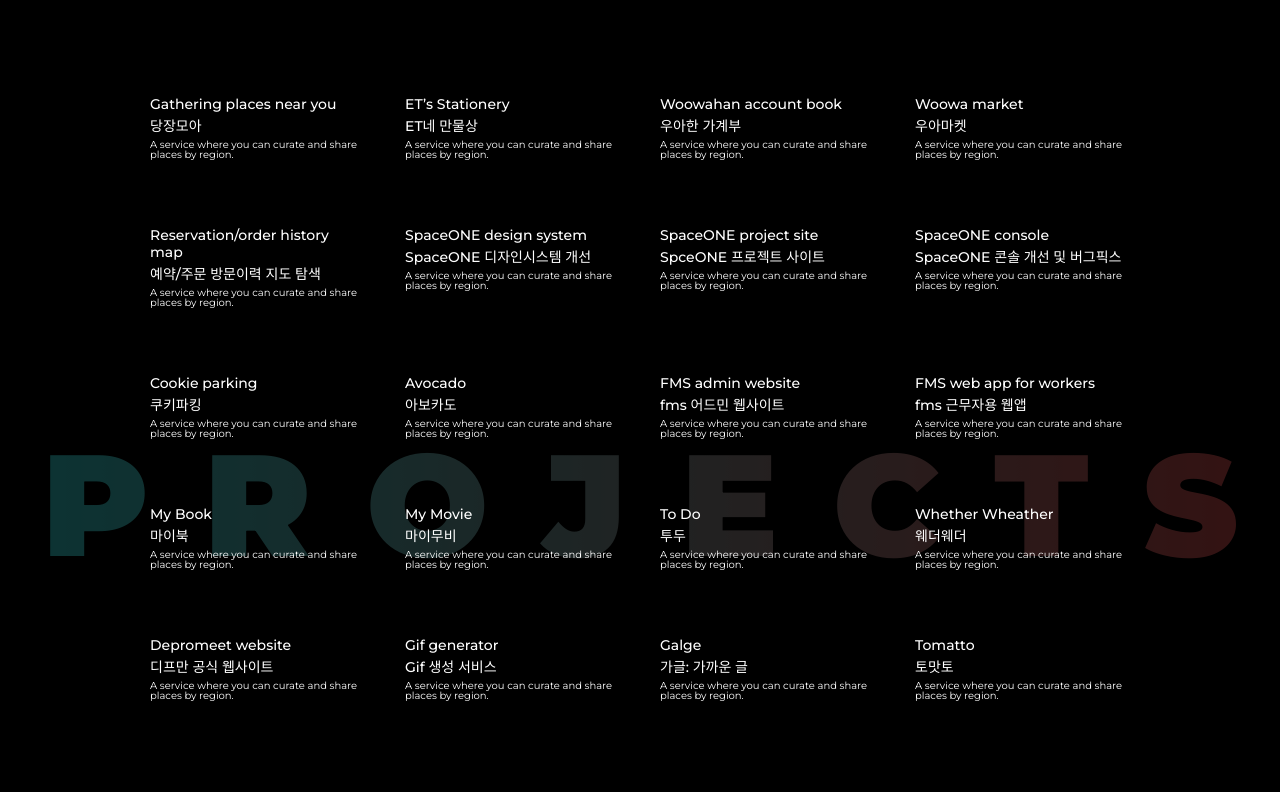
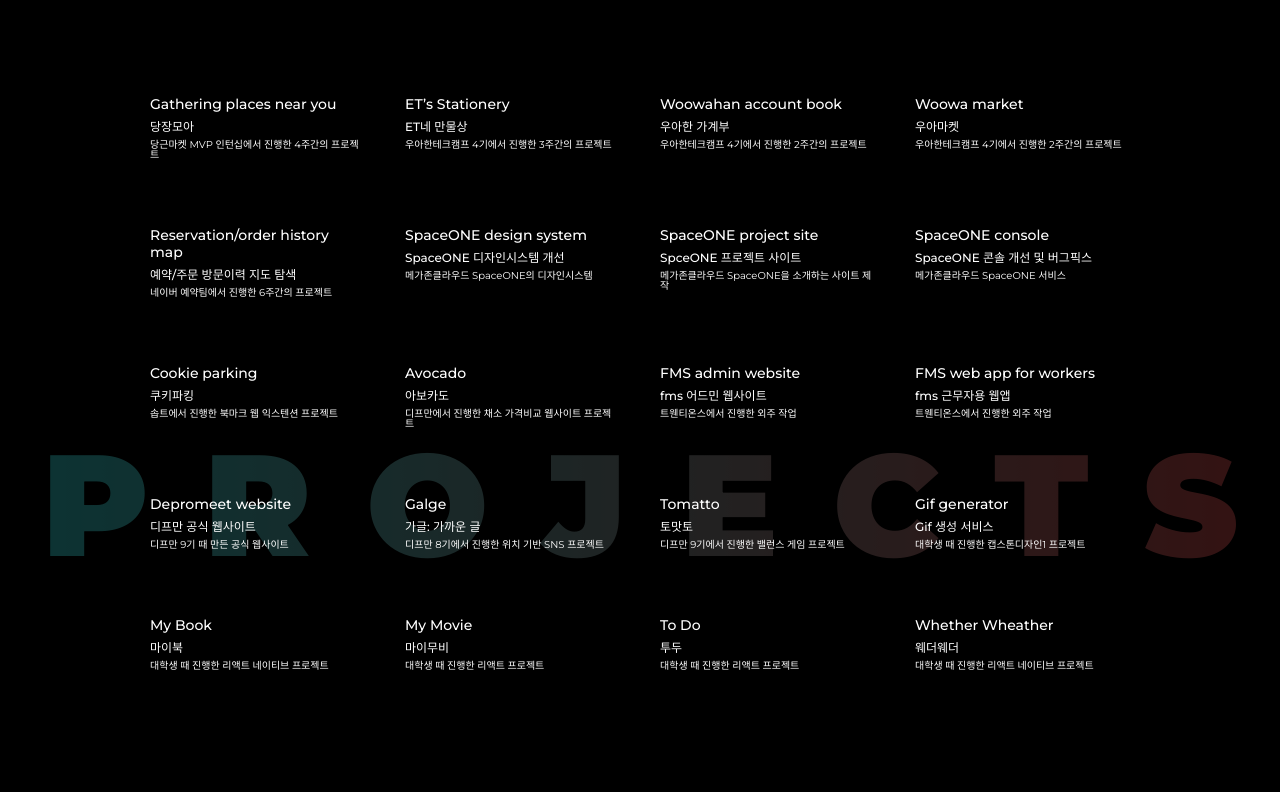
Before and after one commit to danmin20/danmin, a Next.js app: page / in a window 1280 px wide. Shown: the part 4848-5640 px from the top of the page. Built offline with nearby package versions, Linux system fonts and the light colour scheme.

Commit message:
프로젝트 데이터 수정

```diff
--- a/components/Project/index.tsx
+++ b/components/Project/index.tsx
@@ -7,122 +7,122 @@
   {
     id: "Gathering places near you",
     kr: "당장모아",
-    content: "A service where you can curate and share places by region.",
+    content: "당근마켓 MVP 인턴십에서 진행한 4주간의 프로젝트",
     link: "https://github.com/karrotmvp/mymap",
   },
   {
     id: "ET’s Stationery",
     kr: "ET네 만물상",
-    content: "A service where you can curate and share places by region.",
+    content: "우아한테크캠프 4기에서 진행한 3주간의 프로젝트",
     link: "https://github.com/woowa-techcamp-2021/store-7",
   },
   {
     id: "Woowahan account book",
     kr: "우아한 가계부",
-    content: "A service where you can curate and share places by region.",
+    content: "우아한테크캠프 4기에서 진행한 2주간의 프로젝트",
     link: "https://github.com/woowa-techcamp-2021/cashbook-14",
   },
   {
     id: "Woowa market",
     kr: "우아마켓",
-    content: "A service where you can curate and share places by region.",
+    content: "우아한테크캠프 4기에서 진행한 2주간의 프로젝트",
     link: "https://github.com/woowa-techcamp-2021/deal-12",
   },
   {
     id: "Reservation/order history map",
     kr: "예약/주문 방문이력 지도 탐색",
-    content: "A service where you can curate and share places by region.",
+    content: "네이버 예약팀에서 진행한 6주간의 프로젝트",
     link: "https://www.notion.so/danmin20/NAVER-Glace-PPT-8b11aee3987e4742be61ce92a1769385",
   },
   {
     id: "SpaceONE design system",
     kr: "SpaceONE 디자인시스템 개선",
-    content: "A service where you can curate and share places by region.",
+    content: "메가존클라우드 SpaceONE의 디자인시스템",
     link: "https://github.com/spaceone-dev/spaceone-design-system",
   },
   {
     id: "SpaceONE project site",
     kr: "SpceONE 프로젝트 사이트",
-    content: "A service where you can curate and share places by region.",
+    content: "메가존클라우드 SpaceONE을 소개하는 사이트 제작",
     link: "https://github.com/spaceone-dev/project-site",
   },
   {
     id: "SpaceONE console",
     kr: "SpaceONE 콘솔 개선 및 버그픽스",
-    content: "A service where you can curate and share places by region.",
+    content: "메가존클라우드 SpaceONE 서비스",
     link: "https://github.com/spaceone-dev/console",
   },
   {
     id: "Cookie parking",
     kr: "쿠키파킹",
-    content: "A service where you can curate and share places by region.",
+    content: "솝트에서 진행한 북마크 웹 익스텐션 프로젝트",
     link: "https://www.cookieparking.com/landing",
   },
   {
     id: "Avocado",
     kr: "아보카도",
-    content: "A service where you can curate and share places by region.",
+    content: "디프만에서 진행한 채소 가격비교 웹사이트 프로젝트",
     link: "https://github.com/depromeet/8th-final-front-6team",
   },
   {
     id: "FMS admin website",
     kr: "fms 어드민 웹사이트",
-    content: "A service where you can curate and share places by region.",
+    content: "트웬티온스에서 진행한 외주 작업",
     // link: "",
   },
   {
     id: "FMS web app for workers ",
     kr: "fms 근무자용 웹앱",
-    content: "A service where you can curate and share places by region.",
+    content: "트웬티온스에서 진행한 외주 작업",
     // link: "",
+  },
+  {
+    id: "Depromeet website",
+    kr: "디프만 공식 웹사이트",
+    content: "디프만 9기 때 만든 공식 웹사이트",
+    link: "https://github.com/depromeet/www.depromeet.com",
+  },
+  {
+    id: "Galge",
+    kr: "가글: 가까운 글",
+    content: "디프만 8기에서 진행한 위치 기반 SNS 프로젝트",
+    link: "https://github.com/depromeet/88mingup",
+  },
+  {
+    id: "Tomatto",
+    kr: "토맛토",
+    content: "디프만 9기에서 진행한 밸런스 게임 프로젝트",
+    link: "https://github.com/depromeet/9th_1team_FE",
+  },
+  {
+    id: "Gif generator",
+    kr: "Gif 생성 서비스",
+    content: "대학생 때 진행한 캡스톤디자인1 프로젝트",
+    link: "https://github.com/danmin20/gif-generator",
   },
   {
     id: "My Book",
     kr: "마이북",
-    content: "A service where you can curate and share places by region.",
+    content: "대학생 때 진행한 리액트 네이티브 프로젝트",
     link: "https://github.com/danmin20/MyBook-app",
   },
   {
     id: "My Movie",
     kr: "마이무비",
-    content: "A service where you can curate and share places by region.",
+    content: "대학생 때 진행한 리액트 프로젝트",
     link: "https://github.com/danmin20/MyMovie-web",
   },
   {
     id: "To Do",
     kr: "투두",
-    content: "A service where you can curate and share places by region.",
+    content: "대학생 때 진행한 리액트 프로젝트",
     link: "https://github.com/danmin20/todo_app",
   },
   {
     id: "Whether Wheather",
     kr: "웨더웨더",
-    content: "A service where you can curate and share places by region.",
+    content: "대학생 때 진행한 리액트 네이티브 프로젝트",
     link: "https://github.com/danmin20/weather_app",
-  },
-  {
-    id: "Depromeet website",
-    kr: "디프만 공식 웹사이트",
-    content: "A service where you can curate and share places by region.",
-    link: "https://github.com/depromeet/www.depromeet.com",
-  },
-  {
-    id: "Gif generator",
-    kr: "Gif 생성 서비스",
-    content: "A service where you can curate and share places by region.",
-    link: "https://github.com/danmin20/gif-generator",
-  },
-  {
-    id: "Galge",
-    kr: "가글: 가까운 글",
-    content: "A service where you can curate and share places by region.",
-    link: "https://github.com/depromeet/88mingup",
-  },
-  {
-    id: "Tomatto",
-    kr: "토맛토",
-    content: "A service where you can curate and share places by region.",
-    link: "https://github.com/depromeet/9th_1team_FE",
   },
 ];
 
@@ -164,7 +164,7 @@
               onClick={() => project.link && window.open(project.link)}
             >
               <div className="project-title">{project.id}</div>
-              <div className="project-title">{project.kr}</div>
+              <div className="project-title kr">{project.kr}</div>
               <div className="content">{project.content}</div>
             </ProjectBox>
           ))}
@@ -229,8 +229,7 @@
       gap: 4rem;
       margin-top: 7rem;
       padding-bottom: 20rem;
-      .box {
-      }
+      align-items: start;
     }
   }
   .copyright {
@@ -244,6 +243,7 @@
 `;
 
 const ProjectBox = styled.div<{ link: boolean }>`
+  width: 100%;
   cursor: ${({ link }) => (link ? "pointer" : "default")};
   div {
     width: 100%;
@@ -260,6 +260,9 @@
     line-height: 17px;
     margin-bottom: 0.5rem;
   }
+  .kr {
+    font-size: 12px;
+  }
   transition: 0.3s;
   &:hover {
     transition: 0.3s;
```
